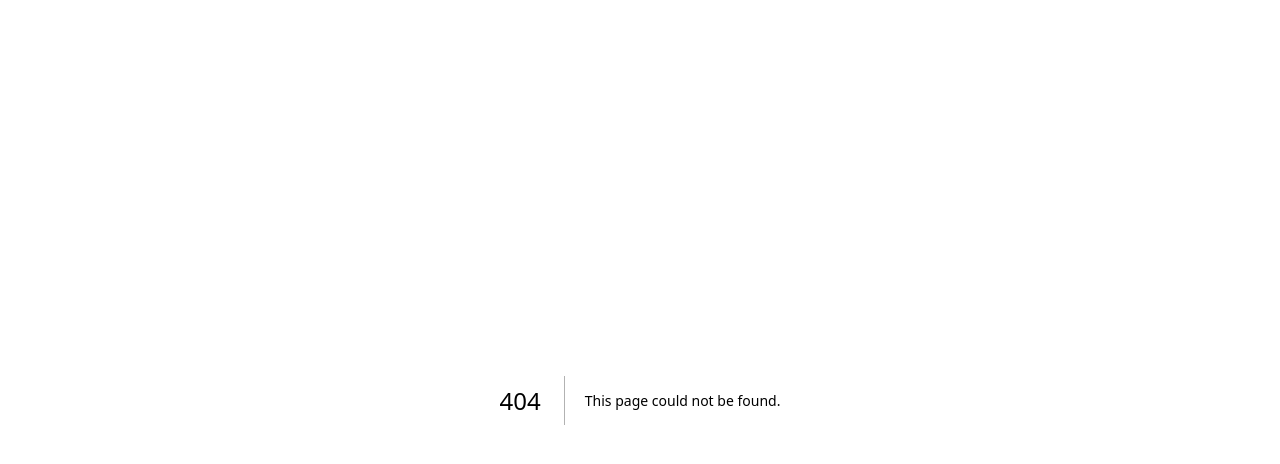
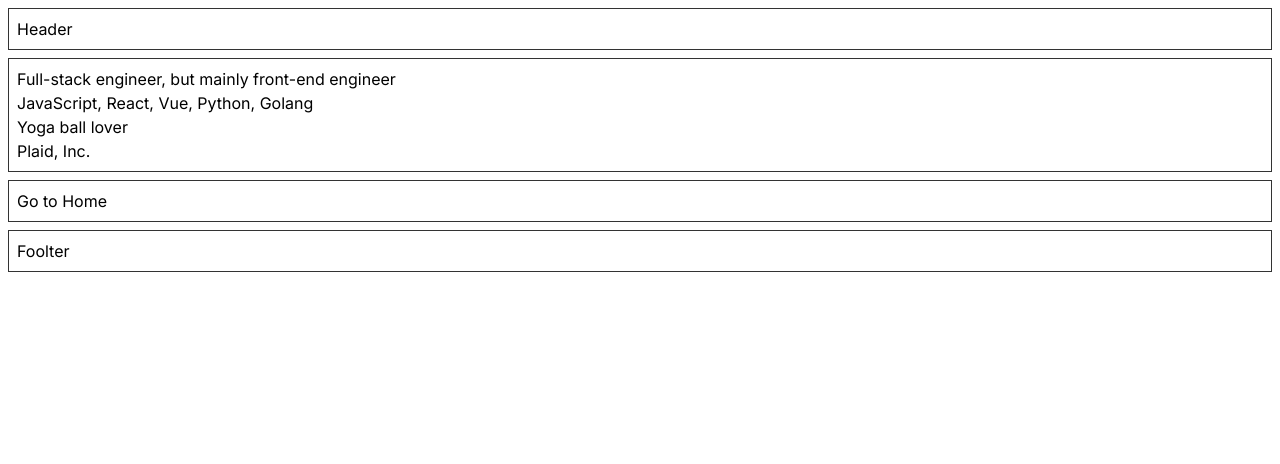
Before and after one commit to junish/juni.sh, a Next.js app: page /profile in a window 1280 px wide. Before the commit this address had no page. Shown: the top 464 px of the page. Built offline with nearby package versions, Linux system fonts and the light colour scheme.

Commit message:
Commit initial contents

```diff
--- a/app/globals.css
+++ b/app/globals.css
@@ -17,11 +17,28 @@
 }
 
 body {
-  color: rgb(var(--foreground-rgb));
-  background: linear-gradient(
-      to bottom,
-      transparent,
-      rgb(var(--background-end-rgb))
-    )
-    rgb(var(--background-start-rgb));
 }
+
+.header {
+  padding: 8px;
+  margin: 8px;
+  border: 1px solid #333;
+}
+
+.mainContents {
+  padding: 8px;
+  margin: 8px;
+  border: 1px solid #333;
+}
+
+.links {
+  padding: 8px;
+  margin: 8px;
+  border: 1px solid #333;
+}
+
+.footer {
+  padding: 8px;
+  margin: 8px;
+  border: 1px solid #333;
+}
--- a/app/page.tsx
+++ b/app/page.tsx
@@ -1,113 +1,15 @@
-import Image from 'next/image'
+import Link from 'next/link'
 
 export default function Home() {
   return (
-    <main className="flex min-h-screen flex-col items-center justify-between p-24">
-      <div className="z-10 max-w-5xl w-full items-center justify-between font-mono text-sm lg:flex">
-        <p className="fixed left-0 top-0 flex w-full justify-center border-b border-gray-300 bg-gradient-to-b from-zinc-200 pb-6 pt-8 backdrop-blur-2xl dark:border-neutral-800 dark:bg-zinc-800/30 dark:from-inherit lg:static lg:w-auto  lg:rounded-xl lg:border lg:bg-gray-200 lg:p-4 lg:dark:bg-zinc-800/30">
-          Get started by editing&nbsp;
-          <code className="font-mono font-bold">app/page.tsx</code>
-        </p>
-        <div className="fixed bottom-0 left-0 flex h-48 w-full items-end justify-center bg-gradient-to-t from-white via-white dark:from-black dark:via-black lg:static lg:h-auto lg:w-auto lg:bg-none">
-          <a
-            className="pointer-events-none flex place-items-center gap-2 p-8 lg:pointer-events-auto lg:p-0"
-            href="https://vercel.com?utm_source=create-next-app&utm_medium=appdir-template&utm_campaign=create-next-app"
-            target="_blank"
-            rel="noopener noreferrer"
-          >
-            By{' '}
-            <Image
-              src="/vercel.svg"
-              alt="Vercel Logo"
-              className="dark:invert"
-              width={100}
-              height={24}
-              priority
-            />
-          </a>
-        </div>
-      </div>
-
-      <div className="relative flex place-items-center before:absolute before:h-[300px] before:w-[480px] before:-translate-x-1/2 before:rounded-full before:bg-gradient-radial before:from-white before:to-transparent before:blur-2xl before:content-[''] after:absolute after:-z-20 after:h-[180px] after:w-[240px] after:translate-x-1/3 after:bg-gradient-conic after:from-sky-200 after:via-blue-200 after:blur-2xl after:content-[''] before:dark:bg-gradient-to-br before:dark:from-transparent before:dark:to-blue-700 before:dark:opacity-10 after:dark:from-sky-900 after:dark:via-[#0141ff] after:dark:opacity-40 before:lg:h-[360px] z-[-1]">
-        <Image
-          className="relative dark:drop-shadow-[0_0_0.3rem_#ffffff70] dark:invert"
-          src="/next.svg"
-          alt="Next.js Logo"
-          width={180}
-          height={37}
-          priority
-        />
-      </div>
-
-      <div className="mb-32 grid text-center lg:max-w-5xl lg:w-full lg:mb-0 lg:grid-cols-4 lg:text-left">
-        <a
-          href="https://nextjs.org/docs?utm_source=create-next-app&utm_medium=appdir-template&utm_campaign=create-next-app"
-          className="group rounded-lg border border-transparent px-5 py-4 transition-colors hover:border-gray-300 hover:bg-gray-100 hover:dark:border-neutral-700 hover:dark:bg-neutral-800/30"
-          target="_blank"
-          rel="noopener noreferrer"
-        >
-          <h2 className={`mb-3 text-2xl font-semibold`}>
-            Docs{' '}
-            <span className="inline-block transition-transform group-hover:translate-x-1 motion-reduce:transform-none">
-              -&gt;
-            </span>
-          </h2>
-          <p className={`m-0 max-w-[30ch] text-sm opacity-50`}>
-            Find in-depth information about Next.js features and API.
-          </p>
-        </a>
-
-        <a
-          href="https://nextjs.org/learn?utm_source=create-next-app&utm_medium=appdir-template-tw&utm_campaign=create-next-app"
-          className="group rounded-lg border border-transparent px-5 py-4 transition-colors hover:border-gray-300 hover:bg-gray-100 hover:dark:border-neutral-700 hover:dark:bg-neutral-800/30"
-          target="_blank"
-          rel="noopener noreferrer"
-        >
-          <h2 className={`mb-3 text-2xl font-semibold`}>
-            Learn{' '}
-            <span className="inline-block transition-transform group-hover:translate-x-1 motion-reduce:transform-none">
-              -&gt;
-            </span>
-          </h2>
-          <p className={`m-0 max-w-[30ch] text-sm opacity-50`}>
-            Learn about Next.js in an interactive course with&nbsp;quizzes!
-          </p>
-        </a>
-
-        <a
-          href="https://vercel.com/templates?framework=next.js&utm_source=create-next-app&utm_medium=appdir-template&utm_campaign=create-next-app"
-          className="group rounded-lg border border-transparent px-5 py-4 transition-colors hover:border-gray-300 hover:bg-gray-100 hover:dark:border-neutral-700 hover:dark:bg-neutral-800/30"
-          target="_blank"
-          rel="noopener noreferrer"
-        >
-          <h2 className={`mb-3 text-2xl font-semibold`}>
-            Templates{' '}
-            <span className="inline-block transition-transform group-hover:translate-x-1 motion-reduce:transform-none">
-              -&gt;
-            </span>
-          </h2>
-          <p className={`m-0 max-w-[30ch] text-sm opacity-50`}>
-            Explore starter templates for Next.js.
-          </p>
-        </a>
-
-        <a
-          href="https://vercel.com/new?utm_source=create-next-app&utm_medium=appdir-template&utm_campaign=create-next-app"
-          className="group rounded-lg border border-transparent px-5 py-4 transition-colors hover:border-gray-300 hover:bg-gray-100 hover:dark:border-neutral-700 hover:dark:bg-neutral-800/30"
-          target="_blank"
-          rel="noopener noreferrer"
-        >
-          <h2 className={`mb-3 text-2xl font-semibold`}>
-            Deploy{' '}
-            <span className="inline-block transition-transform group-hover:translate-x-1 motion-reduce:transform-none">
-              -&gt;
-            </span>
-          </h2>
-          <p className={`m-0 max-w-[30ch] text-sm opacity-50`}>
-            Instantly deploy your Next.js site to a shareable URL with Vercel.
-          </p>
-        </a>
-      </div>
-    </main>
-  )
+    <div>
+      <div className="header">Header</div>
+      <div className="mainContents">I'm Junichi Shinohara</div>
+      <ul className="links">
+        <li><Link href="/profile">Go to Profile</Link></li>
+        <li><Link href="/portfolio">Go to Portfolio</Link></li>
+      </ul>
+      <div className="footer">Foolter</div>
+    </div>
+  );
 }
--- /dev/null
+++ b/app/portfolio/page.tsx
@@ -0,0 +1,14 @@
+import Link from 'next/link'
+
+export default function Portfolio() {
+  return (
+    <div>
+      <div className="header">Header</div>
+      <div className="mainContents">I developed somthing.</div>
+      <ul className="links">
+        <li><Link href="/">Go to Home</Link></li>
+      </ul>
+      <div className="footer">Foolter</div>
+    </div>
+  );
+}
--- /dev/null
+++ b/app/profile/page.tsx
@@ -0,0 +1,19 @@
+import Link from 'next/link';
+
+export default function Profile() {
+  return (
+    <div>
+      <div className="header">Header</div>
+      <ul className="mainContents">
+        <li>Full-stack engineer, but mainly front-end engineer</li>
+        <li>JavaScript, React, Vue, Python, Golang</li>
+        <li>Yoga ball lover</li>
+        <li>Plaid, Inc.</li>
+      </ul>
+      <ul className="links">
+        <li><Link href="/">Go to Home</Link></li>
+      </ul>
+      <div className="footer">Foolter</div>
+    </div>
+  );
+}
```
